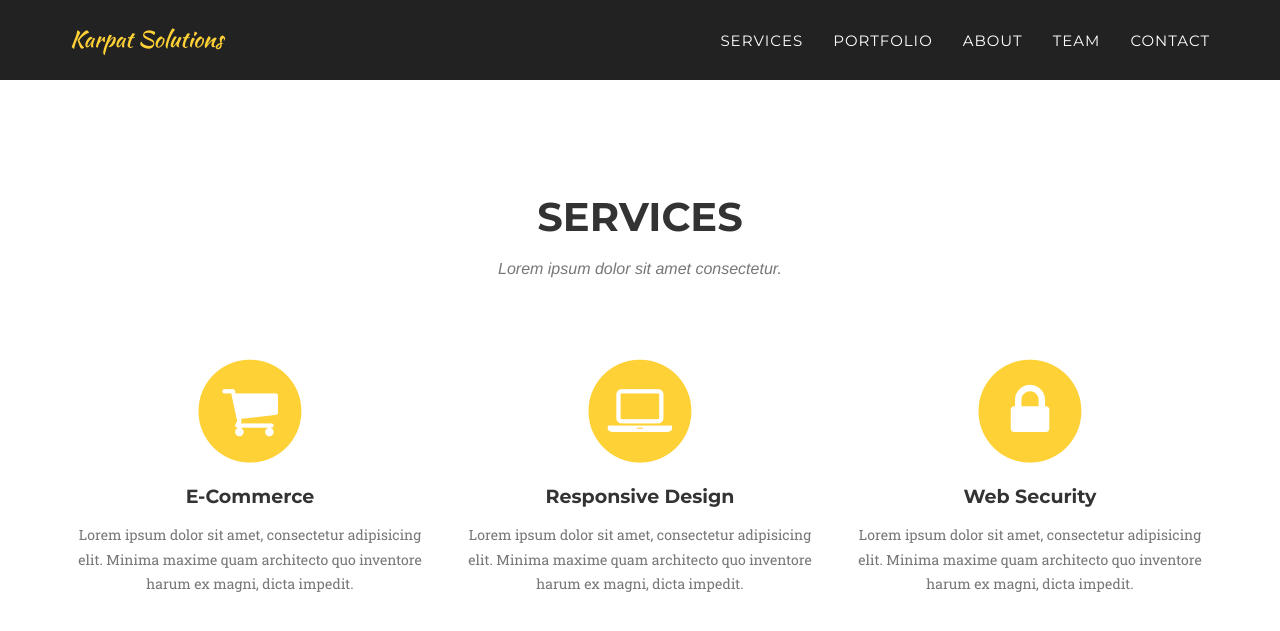
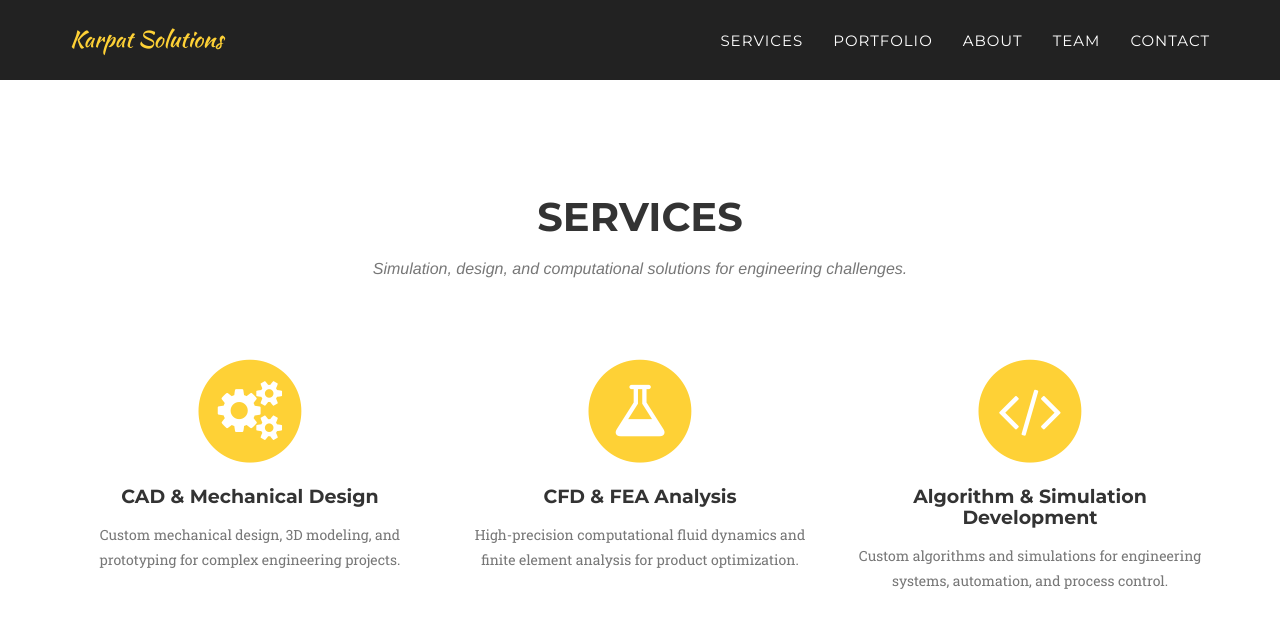
Before and after one commit to ZMatrix253/karpat-solutions, a Jekyll site: the page built from index.html, in a window 1280 px wide and 900 px high, scrolled down 713 px. Shown: the top 631 px of the window. Built offline with Jekyll 4.4.1, drawn with Linux system fonts in a browser that asks for light colours; some web fonts are replaced.

Commit message:
Revise service descriptions in services.html
Updated the services section with new service descriptions.

```diff
--- a/_includes/services.html
+++ b/_includes/services.html
@@ -4,33 +4,33 @@
         <div class="row">
             <div class="col-lg-12 text-center">
                 <h2 class="section-heading">Services</h2>
-                    <h3 class="section-subheading text-muted">Lorem ipsum dolor sit amet consectetur.</h3>
+                <h3 class="section-subheading text-muted">Simulation, design, and computational solutions for engineering challenges.</h3>
             </div>
         </div>
         <div class="row text-center">
             <div class="col-md-4">
                 <span class="fa-stack fa-4x">
                     <i class="fa fa-circle fa-stack-2x text-primary"></i>
-                        <i class="fa fa-shopping-cart fa-stack-1x fa-inverse"></i>
+                    <i class="fa fa-cogs fa-stack-1x fa-inverse"></i>
                 </span>
-                    <h4 class="service-heading">E-Commerce</h4>
-                    <p class="text-muted">Lorem ipsum dolor sit amet, consectetur adipisicing elit. Minima maxime quam architecto quo inventore harum ex magni, dicta impedit.</p>
+                <h4 class="service-heading">CAD & Mechanical Design</h4>
+                <p class="text-muted">Custom mechanical design, 3D modeling, and prototyping for complex engineering projects.</p>
             </div>
             <div class="col-md-4">
                 <span class="fa-stack fa-4x">
                     <i class="fa fa-circle fa-stack-2x text-primary"></i>
-                        <i class="fa fa-laptop fa-stack-1x fa-inverse"></i>
+                    <i class="fa fa-flask fa-stack-1x fa-inverse"></i>
                 </span>
-                    <h4 class="service-heading">Responsive Design</h4>
-                    <p class="text-muted">Lorem ipsum dolor sit amet, consectetur adipisicing elit. Minima maxime quam architecto quo inventore harum ex magni, dicta impedit.</p>
+                <h4 class="service-heading">CFD & FEA Analysis</h4>
+                <p class="text-muted">High-precision computational fluid dynamics and finite element analysis for product optimization.</p>
             </div>
             <div class="col-md-4">
                 <span class="fa-stack fa-4x">
                     <i class="fa fa-circle fa-stack-2x text-primary"></i>
-                        <i class="fa fa-lock fa-stack-1x fa-inverse"></i>
+                    <i class="fa fa-code fa-stack-1x fa-inverse"></i>
                 </span>
-                    <h4 class="service-heading">Web Security</h4>
-                    <p class="text-muted">Lorem ipsum dolor sit amet, consectetur adipisicing elit. Minima maxime quam architecto quo inventore harum ex magni, dicta impedit.</p>
+                <h4 class="service-heading">Algorithm & Simulation Development</h4>
+                <p class="text-muted">Custom algorithms and simulations for engineering systems, automation, and process control.</p>
             </div>
         </div>
     </div>
```
Lines whose indentation alone changed are shown as unchanged.
